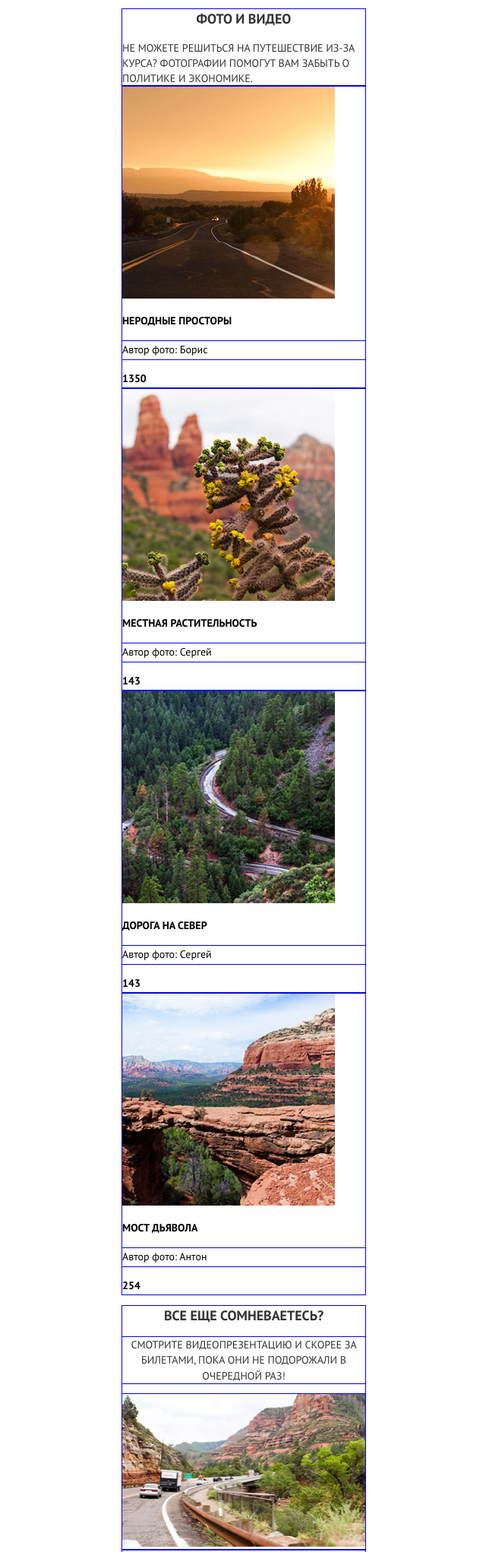
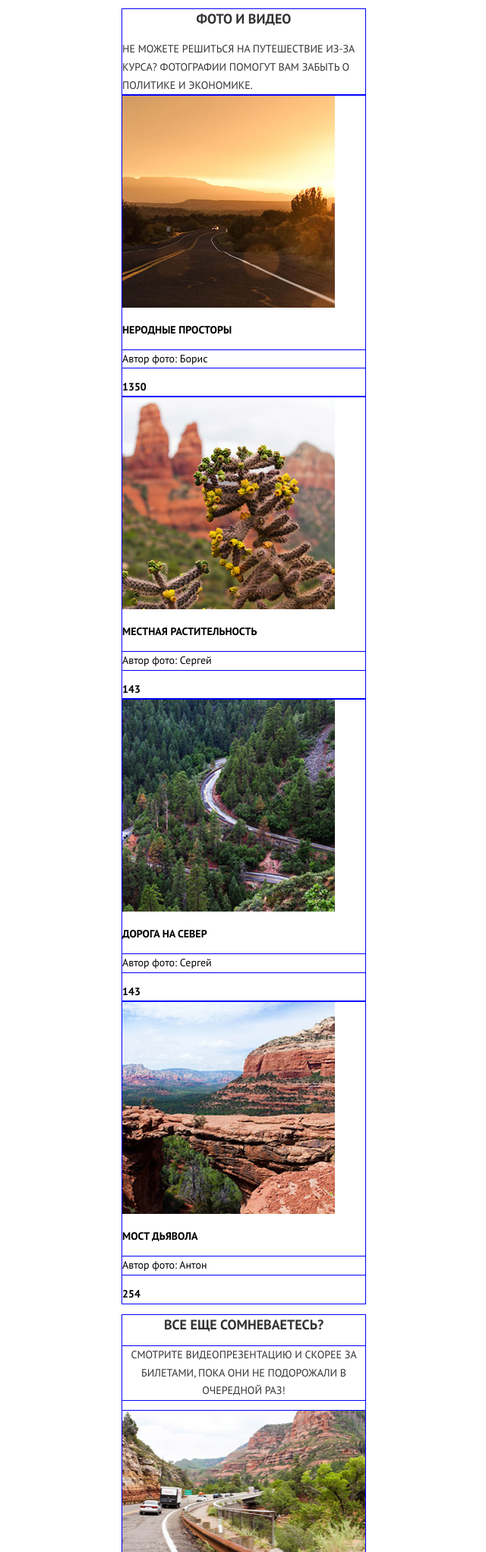
Before and after one commit to DozA2000/578245-sedona-19, a website: page source/photo.html in a window 1280 px wide. Shown: the part 707-2750 px from the top of the page at 76% size, without its empty margins (319-959 px from the left). Drawn offline with nearby package versions, Linux system fonts and the light colour scheme; files that its build step writes are made by us from their sources; files whose address does not match are found by name.

Commit message:
Доделал мелкие правки по 3 лекции

```diff
--- a/source/sass/blocks/advantages.scss
+++ b/source/sass/blocks/advantages.scss
@@ -137,7 +137,7 @@
 }
 
 // .features__item {
-  // background-color: $white;
+//   background-color: $white;
 // }
 
 .features__title {
--- a/source/sass/blocks/media.scss
+++ b/source/sass/blocks/media.scss
@@ -23,7 +23,7 @@
   font-weight: normal;
   font-stretch: normal;
   font-style: normal;
-  line-height: 1.44;
+  line-height: 1.71;
   letter-spacing: normal;
   text-align: center;
   text-transform: uppercase;
@@ -92,7 +92,7 @@
   font-weight: normal;
   font-stretch: normal;
   font-style: normal;
-  line-height: 1.44;
+  line-height: 1.71;
   letter-spacing: normal;
   text-align: center;
   text-transform: uppercase;
```
Also changed, not shown: source/index.html (+1 -1 lines).
